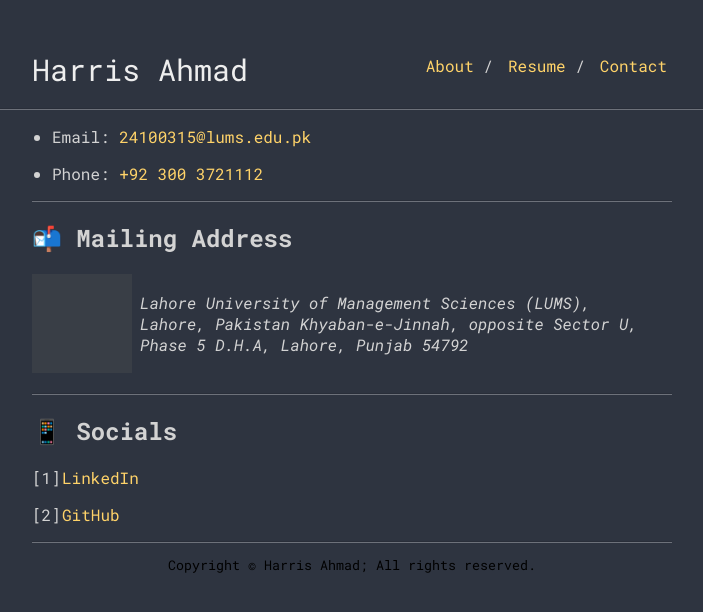
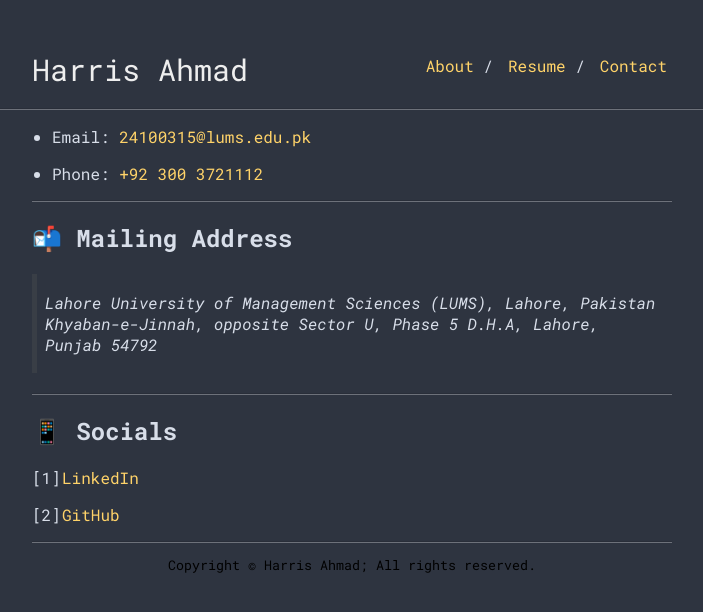
Before and after one commit to harris-ahmad/harris-ahmad.github.io, a Jekyll site: the page built from contact.md, in a window 1280 px wide. Shown: the top 612 px of the page, without its empty margins (288-991 px from the left). Built offline with Jekyll 4.4.1, drawn with Linux system fonts in a browser that asks for light colours.

Commit message:
all files

```diff
--- a/_sass/_style.scss
+++ b/_sass/_style.scss
@@ -12,24 +12,29 @@
     margin: 0;
     padding: 0;
     background-color: #2E3440;
-    color: #d3d3d3;
+    color: #D8DEE9;
 }
+
 body {
     margin: 0;
     font-family: Roboto Mono;
     height: 100%;
 }
+
 h1 {
     font-family: Roboto;
 }
+
 a {
     text-decoration: none;
     color: $accent;
 }
+
 a:hover {
     text-decoration: none;
-    color:#DC8ADD
+    color: #BF616A
 }
+
 hr {
     border: 0;
     height: 0;
@@ -46,27 +51,32 @@
     color: #EEEEEE;
     display: inline-block;
 }
+
 .navbar {
     padding: 50px 0 50px 0;
-    border:hsl(from black h s l)
 }
+
 .navbar-ul {
     display: inline-block;
     margin: 0;
     padding: 5px 0 5px 0;
     margin-left: 20px;
 }
+
 .nav-list {
     list-style-type: none;
     margin: 0 5px 0 10px;
 }
+
 .alignable {
     display: inline-block;
 }
+
 .pull-left {
     @extend .alignable;
     float: left;
 }
+
 .pull-right {
     @extend .alignable;
     float: right;
@@ -78,6 +88,7 @@
     max-width: 50%;
     margin: auto;
 }
+
 .wrapper {
     min-height: 100%;
 }
@@ -90,35 +101,38 @@
     max-height: 100px;
     text-align: center;
 }
+
 /* Thumbail Images for Social Media */
 
 #contact_container {
     display: flex;
     justify-content: center;
 }
-#thumbnail_image{
+
+#thumbnail_image {
     max-width: 70px;
     margin: 10px;
     display: inline-block;
 }
-#thumbnail_image:hover{
+
+#thumbnail_image:hover {
     max-width: 75px;
 }
 
 /* Country Image */
 
-#country_image{
+#country_image {
     height: 48px;
     width: 48px;
 }
 
 /* Country Image */
-#footer_div{
+#footer_div {
     display: flex;
     justify-content: center;
 }
 
-#footer_image{
+#footer_image {
     height: 35%;
     width: 35%;
 }
@@ -131,7 +145,8 @@
         max-width: $med-width;
         transition: 0.3s ease all;
     }
-    .profile-picture{
+
+    .profile-picture {
         display: none;
     }
 }
@@ -140,10 +155,12 @@
     .container {
         max-width: 83%;
     }
+
     .navbar-ul {
         margin-top: 5px;
     }
-    .profile-picture{
+
+    .profile-picture {
         display: none;
     }
 }
@@ -153,10 +170,12 @@
         text-align: center;
         padding: 50px 0px 0px 0px;
     }
+
     #author-name {
         width: 100%;
         float: none;
     }
+
     #navlist {
         padding: 10px 0 10px 0;
         margin: 0;
@@ -165,16 +184,20 @@
         text-align: center;
         width: 100%;
     }
+
     #navlist li.alignable {
         display: inline-block;
     }
+
     #navlist li.pull-left {
         float: none;
     }
+
     #navlist li.nav-list {
         margin: 0;
     }
-    .profile-picture{
+
+    .profile-picture {
         display: none;
     }
 }
--- a/_sass/typography.scss
+++ b/_sass/typography.scss
@@ -3,67 +3,56 @@
 .content {
     a:hover {
         text-decoration: none;
-        color: #DC8ADD;
+        color: #BF616A;
     }
-
     ol {
         counter-reset: list;
     }
-
-    ol>li {
+    ol > li {
         list-style-position: none;
         position: relative;
         list-style: none;
         margin-top: 5px;
         margin-bottom: 5px;
     }
-
-    ul>li {
+    ul > li {
         margin: 5px 0 5px 0;
     }
-
     ul {
-        padding: 0 20px 0 20px;
-        ;
+        padding: 0 20px 0 20px;;
     }
-
     ol {
         padding: 0 30px 0 30px;
     }
-
-    ol>li:before {
+    ol > li:before {
         content: "[" counter(list, decimal) "] ";
         counter-increment: list;
         position: absolute;
         left: -30px;
     }
-
     blockquote {
-        border-left: 100px solid #393E46;
+        //border: 1px solid black;
+        border-left: 5px solid #393E46;
         margin: 20px 0 20px 0;
         padding: 2px 8px 2px 8px;
         font-style: italic;
     }
-
     .profile-picture {
-        height: 240px;
+        height:240px;
         width: 228px;
         position: relative;
-        margin: 21px 20px 10px 0;
+        margin: 21px 20px 15px 0;
         float: left;
-
         p & {
             padding: 0;
             margin: 0;
         }
-
         @media (max-width: $small-width) {
             img {
                 margin-top: -5px;
             }
         }
     }
-
     img {
         text-align: center;
         width: 100%;
--- a/about.markdown
+++ b/about.markdown
@@ -1,5 +1,5 @@
 ---
-layout: page
+layout: default
 title: About
 permalink: /about/
 ---
--- a/index.markdown
+++ b/index.markdown
@@ -2,5 +2,5 @@
 # Feel free to add content and custom Front Matter to this file.
 # To modify the layout, see https://jekyllrb.com/docs/themes/#overriding-theme-defaults
 
-layout: home
+layout: default
 ---
```
Also changed, not shown: index.md (+3 -3 lines), 5 other files. Lines whose indentation alone changed are shown as unchanged.
